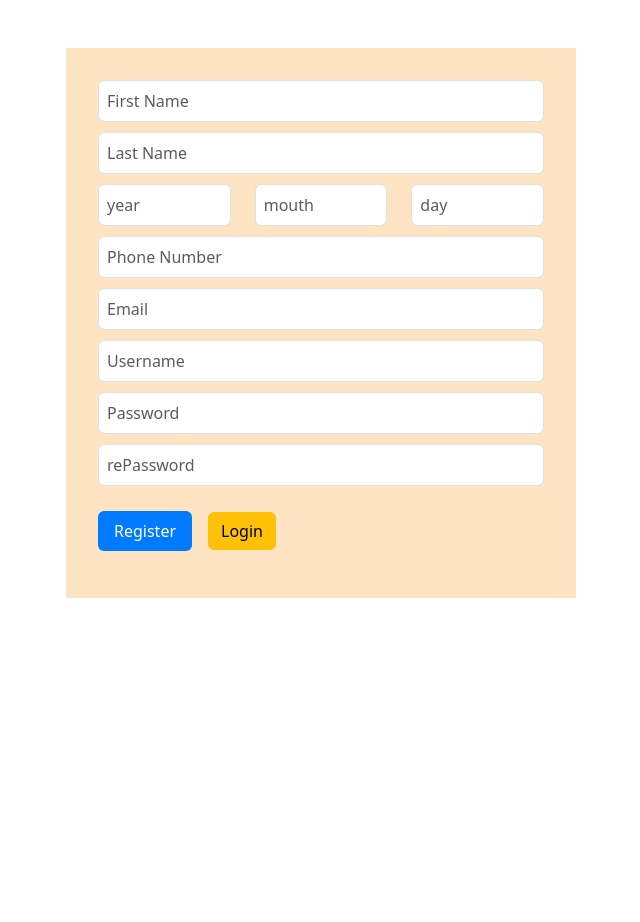
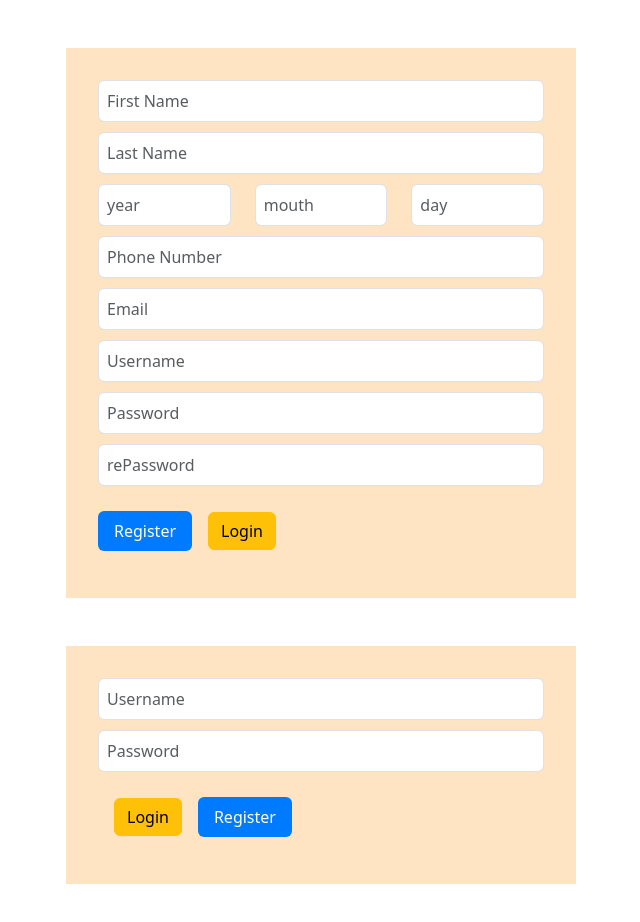
Before and after one commit to amirhesam1998/LoginForm, a React (Create React App) app in the folder FrontEnd/: page / in a window 1280 px wide. Shown: the top 922 px of the page, without its empty margins (319-959 px from the left). Before the commit the page ends 800 px from the top, so only its background shows below. Built offline with nearby package versions, Linux system fonts and the light colour scheme.

Commit message:
login edit0

```diff
--- a/FrontEnd/src/App.js
+++ b/FrontEnd/src/App.js
@@ -1,12 +1,14 @@
 import React from 'react';
 import './App.css';
 import Register from './Component/Page/Register';
+import Login from './Component/Page/Login';
 
 
 function App() {
   return (
     <div>
       <Register />
+      <Login />
     </div>
   );
 }
--- a/FrontEnd/src/Component/Page/Login.js
+++ b/FrontEnd/src/Component/Page/Login.js
@@ -1,12 +1,32 @@
 import React from "react";
 import { useState } from "react";
 import FormData from '../../data/FormData/FormData.json'
+import Form from "../Form/Form";
+import FormGroup from "../Form/FormGroup";
+//import AlertColors from '../Alert/AlertColors'
 
 export default function Login (){
     const [data, setData] = useState(FormData)
+    //const [currect ,setCurrect] = useState(false)
+    //const [incurrect, setIncurrect] = useState(false)
 
-    const handleChange =()=>{
-
+    const handleChange =(e)=>{
+        const {name, value} = e.target
+        setData ({
+            ...data,
+            [name]:value,
+        })
     }
 
+    return (
+        <FormGroup>
+            <Form>
+                <input type="text" name="username" value={data.username} onChange={handleChange} className="form-control" placeholder="Username" />
+                <input type="password" name="password" value={data.password} onChange={handleChange} className="form-control" placeholder="Password" />
+                <button type="button" className="btn btn-warning m-3">Login</button>
+                <button  type="submit" className="btn btn-primary">Register</button>
+            </Form>
+        </FormGroup>
+    )
+
 }
--- a/FrontEnd/src/Component/Page/Register.js
+++ b/FrontEnd/src/Component/Page/Register.js
@@ -31,13 +31,14 @@ export default function Register  (){
         setcurred(true)
       } catch (error) {
         setErrorOccurred(true)
+
       }
     };
 
     return (
       <FormGroup>
+        {curred && <AlertColors color="green" text="An error alert for showing message." />}
         {errorOccurred && <AlertColors color="red" text="A success alert for showing message." />}
-        {curred && <AlertColors color="green" text="An error alert for showing message." />}
         <Form>
           <input type="text" name="first_name" value={formData.first_name} onChange={handleChange} className="form-control hover" placeholder="First Name" />
           <input type="text" name="last_name" value={formData.last_name} onChange={handleChange} className="form-control" placeholder="Last Name" />
```
